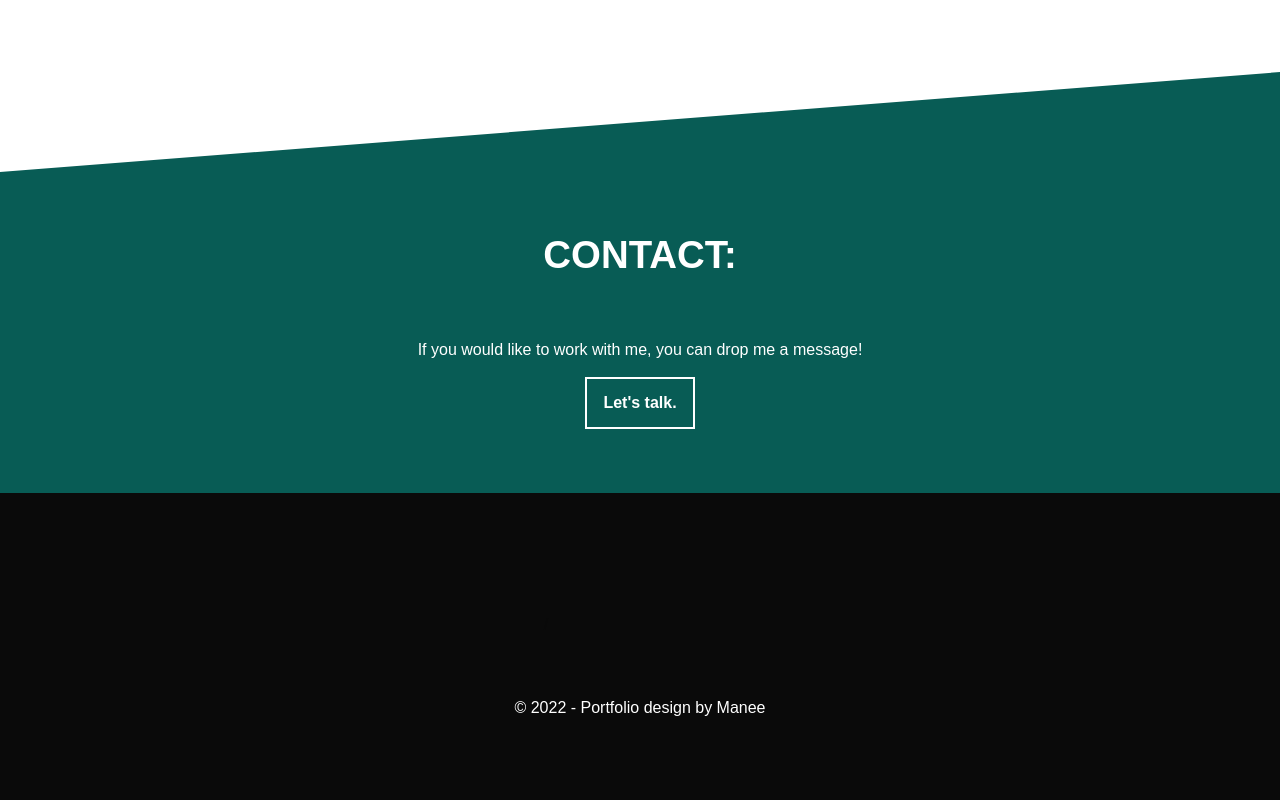
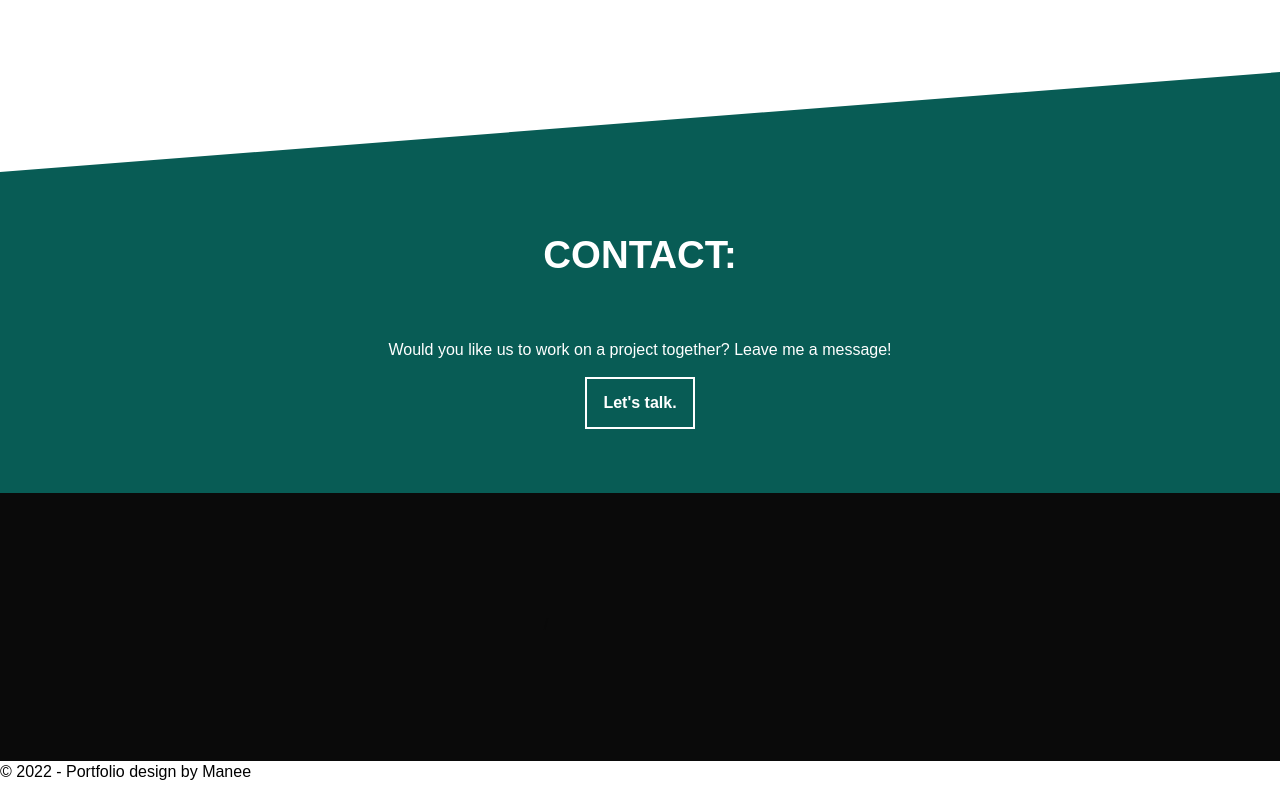
Before and after one commit to engymanee/engymanee.github.io, a plain HTML site: page index.html in a window 1280 px wide. Shown: the part 3082-3882 px from the top of the page. Drawn offline with Linux system fonts and the light colour scheme.

Commit message:
updated footer

```diff
--- a/index.html
+++ b/index.html
@@ -79,8 +79,7 @@
 
 
     </main>
-    <section class="contact primary-theme"> <h2>Contact:</h2><p>If you would like to work with me, you can drop me a message!</p><a class="button" href="mailto:ngozi.nnamani@gmail.com">Let's talk.</a></section>
-
+    <section class="contact primary-theme"> <h2>Contact:</h2><p>Would you like us to work on a project together? Leave me a message!</p><a class="button" href="mailto:ngozi.nnamani@gmail.com">Let's talk.</a></section>
 
   <footer>
     <ul class="social">
@@ -97,6 +96,6 @@
             <a class="social-link codepen" href="https://codepen.io/">Codepen</a>
         </li>
     </ul>
-
+</footer>
       <p>&copy; 2022 - Portfolio design by Manee</p></footer></body>
 </html>
```
